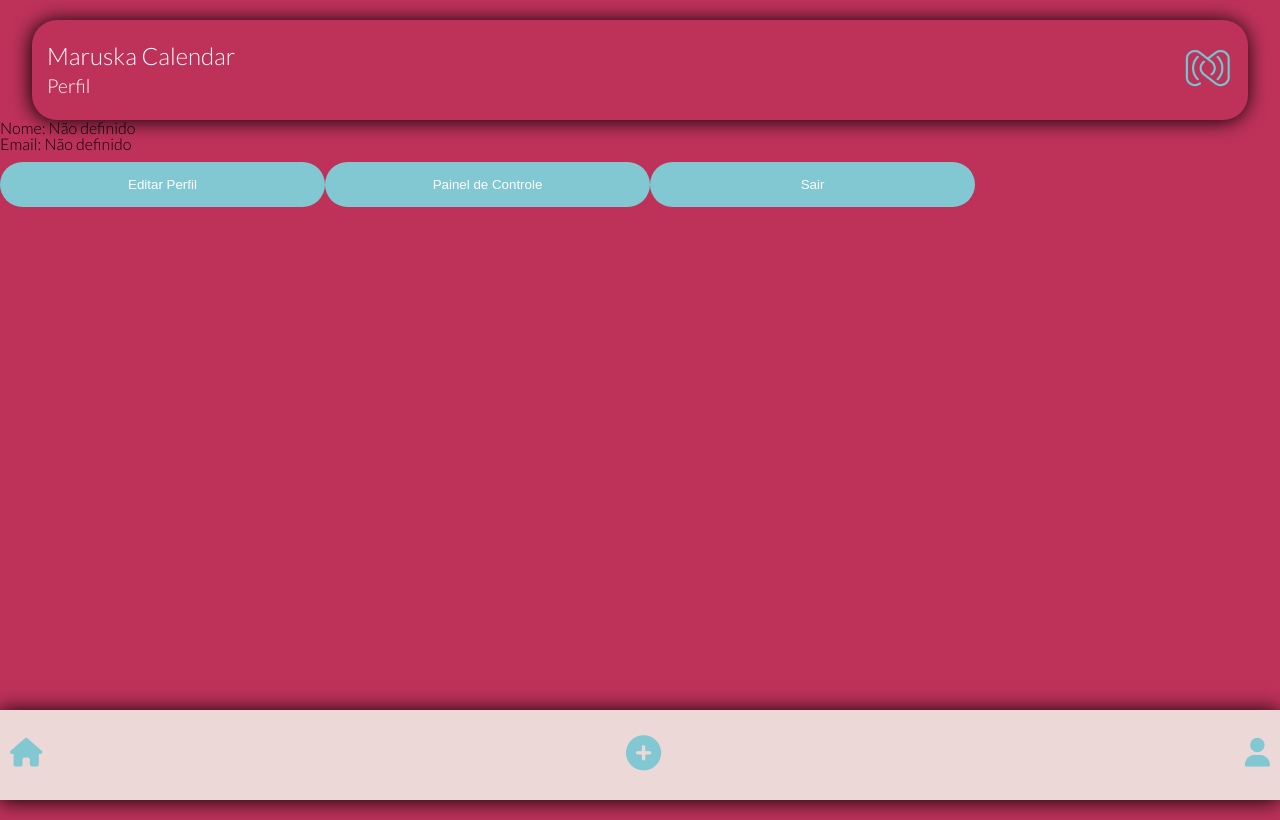
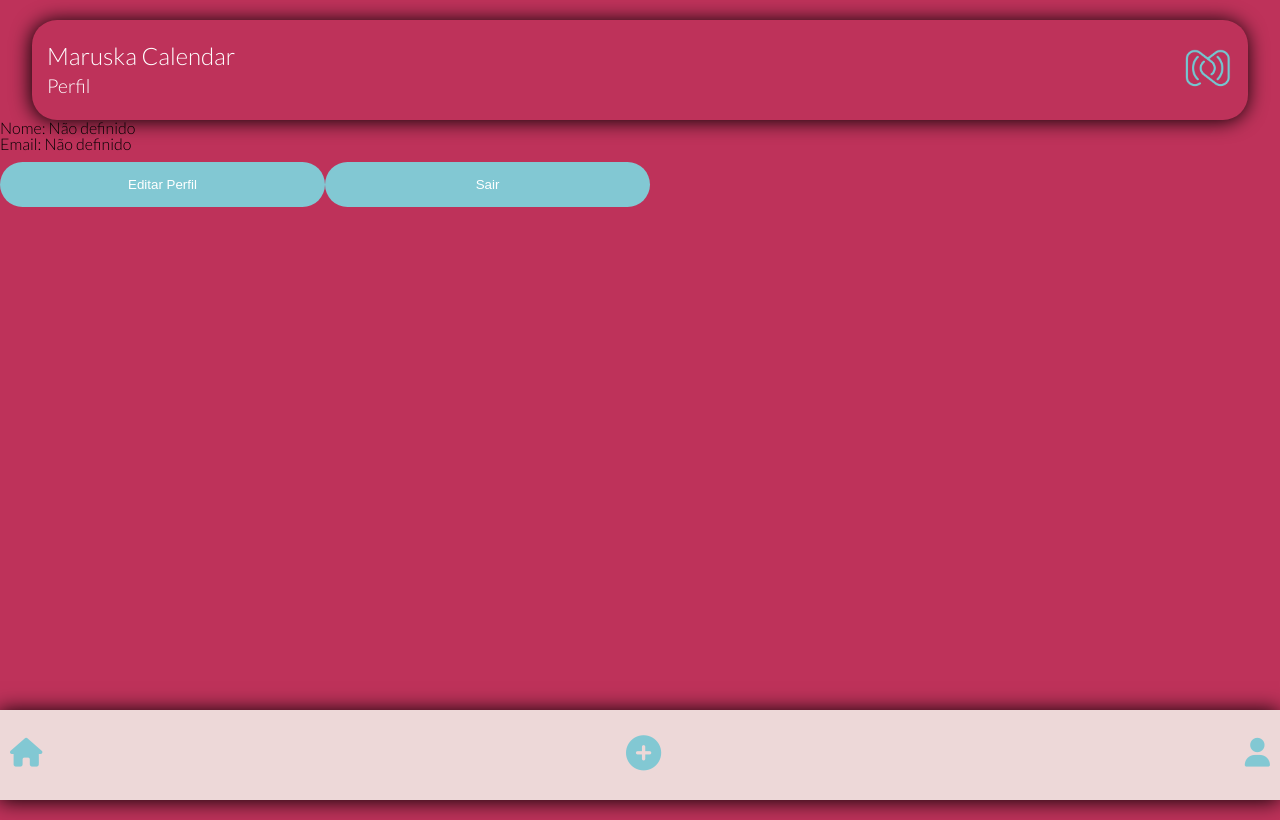
Before and after one commit to lucasrodrigges/maruska-calendar, a React (Create React App) app: page /perfil in a window 1280 px wide. Built offline with nearby package versions, Linux system fonts and the light colour scheme; no server answers; the database is empty.

Commit message:
:sparkles: adding new button to AdminButtons

```diff
--- a/src/components/AdminButtons.jsx
+++ b/src/components/AdminButtons.jsx
@@ -37,7 +37,18 @@ export default function AdminButtons({ type }) {
         Agendar Show
       </button>
     );
-  } return '';
+  } if (type === 'dashboard' && isAdmin) {
+    return (
+      <button
+        className="button-1"
+        type="button"
+        onClick={() => navigate('/painel-de-controle')}
+      >
+        Painel de Controle
+      </button>
+    );
+  }
+  return '';
 }
 
 AdminButtons.propTypes = {
--- a/src/pages/NotFound.jsx
+++ b/src/pages/NotFound.jsx
@@ -12,6 +12,7 @@ export default function NotFound() {
         Desculpe, mas a página que você tentou acessar não existe ou é limitada à administradores.
       </section>
       <button
+        className="button-2"
         type="button"
         onClick={() => navigate(-1)}
       >
--- a/src/pages/Profile.jsx
+++ b/src/pages/Profile.jsx
@@ -1,6 +1,7 @@
 import { getAuth, onAuthStateChanged } from 'firebase/auth';
 import React, { useEffect, useState, useContext } from 'react';
 import { useNavigate } from 'react-router-dom';
+import AdminButtons from '../components/AdminButtons';
 import Footer from '../components/Footer';
 import Header from '../components/Header';
 import Loading from '../components/Loading';
@@ -68,13 +69,7 @@ export default function Profile() {
           >
             Editar Perfil
           </button>
-          <button
-            className="button-1"
-            type="button"
-            onClick={() => navigate('/painel-de-controle')}
-          >
-            Painel de Controle
-          </button>
+          <AdminButtons type="dashboard" />
           <button
             className="button-1"
             type="button"
```
